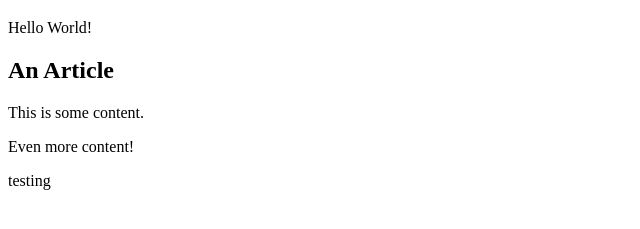
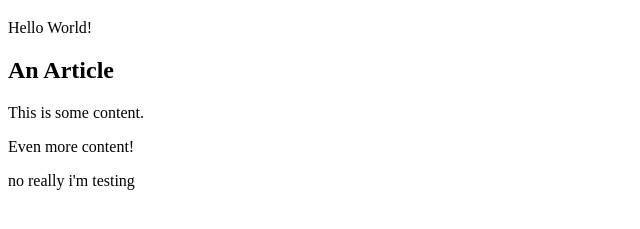
Before and after one commit to Kaanin25/My-First-Project, a plain HTML site: page index.htm in a window 1280 px wide. Shown: the part 61-290 px from the top of the page, without its empty margins (0-640 px from the left). Drawn offline with Linux system fonts and the light colour scheme.

Commit message:
changed index.htm git git end :wq git :wq git al;sdkfj git commit -m

```diff
--- a/index.htm
+++ b/index.htm
@@ -11,7 +11,7 @@
 	    <h2>An Article</h2>
 		<p>This is some content.</p>
 		<p>Even more content!</p>
-		<p>testing</p>
+		<p>no really i'm testing</p>
 	</div>
 </body>
 </html>
```
